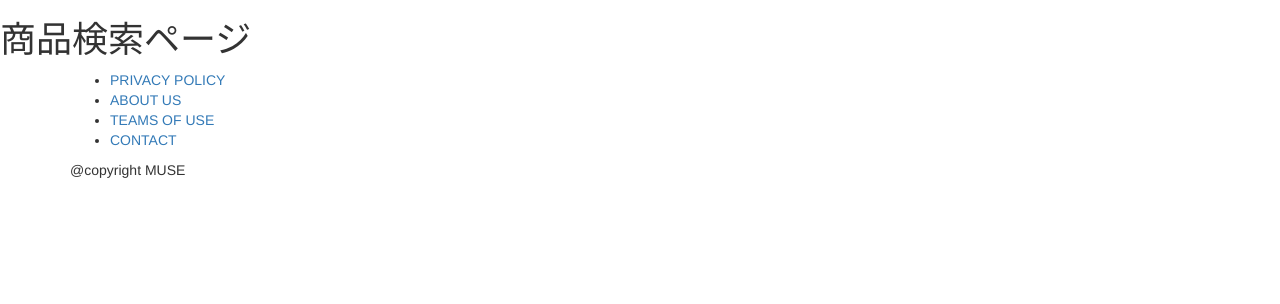
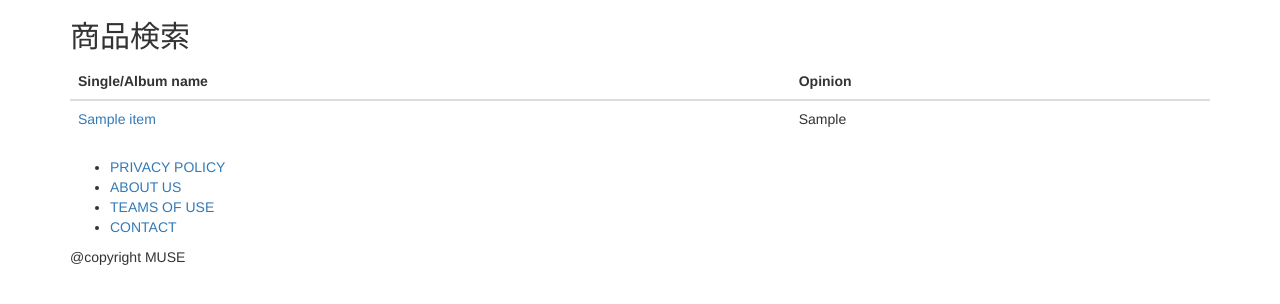
Before and after one commit to 1810-next-innovation/muse, a Rails app: page /items in a window 1280 px wide. Shown: the part 50-354 px from the top of the page. Run offline with Rails 7, Linux system fonts and the light colour scheme; a user stored in the database is signed in; tables that the repository leaves empty hold one stand-in row (values such as "Sample post"); style sheets or scripts are compiled from the project's sources; some libraries are stand-ins or nearby versions.

Commit message:
Modify items views and controller

```diff
--- a/app/controllers/items_controller.rb
+++ b/app/controllers/items_controller.rb
@@ -6,6 +6,7 @@ class ItemsController < ApplicationController
 	end
 
 	def show
+		@item = Item.find(params[:id])
 	end
 
 	def new
@@ -19,6 +20,9 @@ class ItemsController < ApplicationController
 	end
 
 	def index
+		@items = Item.all
+
+		@items = @items.page(params[:page])
 	end
 
 	private
--- a/app/views/items/index.html.erb
+++ b/app/views/items/index.html.erb
@@ -1 +1,29 @@
-<h1>商品検索ページ</h1>
+<div class="container">
+  <div class="row">
+    <div class="col-xs-12">
+      <h2>商品検索</h2>
+      <table class="table table-hover">
+        <thead>
+          <tr>
+            <th>Single/Album name</th>
+            <th>Opinion</th>
+            <th></th>
+          </tr>
+        </thead>
+        <tbody>
+        <% @items.each do |item| %>
+          <tr>
+            <td>
+              <%= link_to item.item_name, item_path(item.id) %>
+            </td>
+            <td>
+              <%= item.opinion %>
+            </td>
+          </tr>
+        <% end %>
+        <tbody>
+      </table>
+	</div>
+  <%= paginate @items, class: "pagenate" %>
+  </div>
+</div>
--- a/app/views/items/new.html.erb
+++ b/app/views/items/new.html.erb
@@ -11,6 +11,7 @@
 	<h4 class="new-head">Release date</h4>
 
 	<h4 class="new-head">Price</h4>
+	<h4><%= f.text_field :stock %></h4>
 
 	<h4 class="new-head">Stock</h4>
 	<h4><%= f.text_field :stock %></h4>
@@ -29,3 +30,4 @@
 	<%= f.submit 'Create Item', class: "item_create" %>
 
 <% end %>
+<%= link_to '商品一覧', items_path %>
```
Also changed, not shown: app/views/items/show.html.erb (+10 -1 lines).
